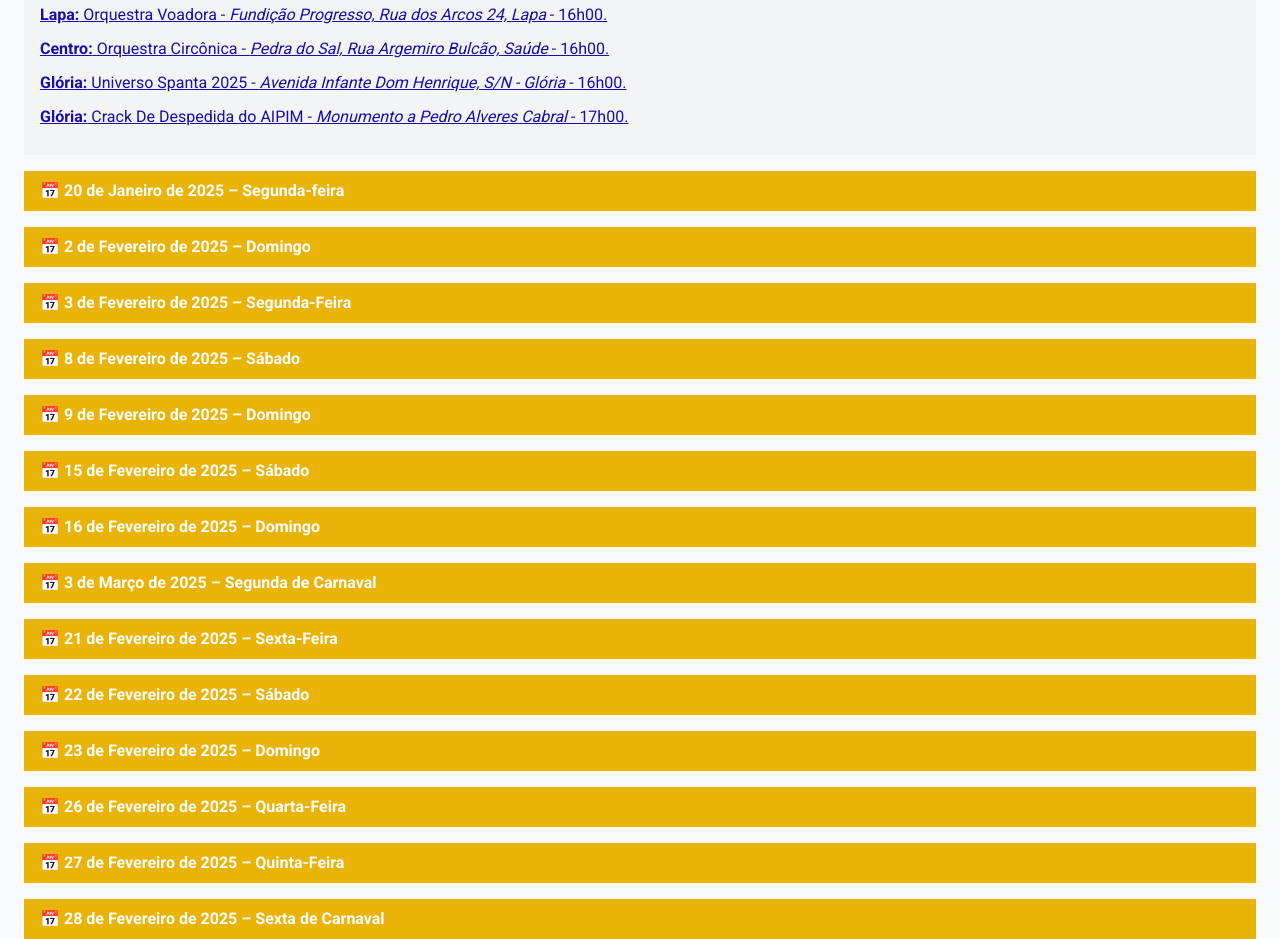
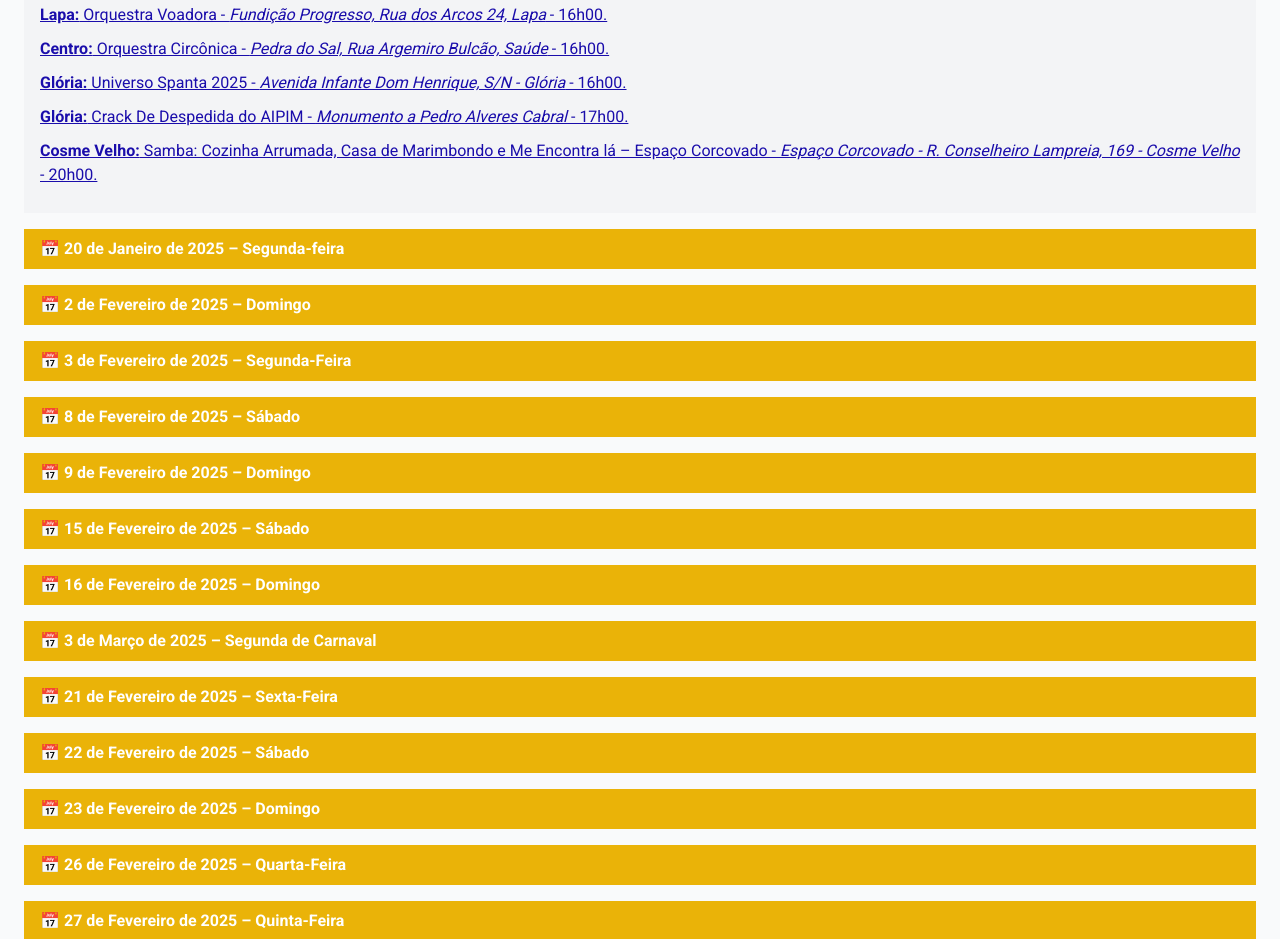
Before and after one commit to itsjhonny/carnaval2025, a plain HTML site: page blocos/index.html in a window 1280 px wide. Shown: the part 971-1910 px from the top of the page. Drawn offline with nearby package versions, Linux system fonts and the light colour scheme; a script that the page names is missing.

Commit message:
blocos 19

```diff
--- a/blocos/index.html
+++ b/blocos/index.html
@@ -366,6 +366,9 @@
                                                         </li>
                                                         <li><strong>Glória:</strong> Crack De Despedida do AIPIM -
                                                                 <em>Monumento a Pedro Alveres Cabral</em> - 17h00.
+                                                        </li>
+                                                        <li><strong>Cosme Velho:</strong> Samba: Cozinha Arrumada, Casa de Marimbondo e Me Encontra lá – Espaço Corcovado -
+                                                                <em>Espaço Corcovado - R. Conselheiro Lampreia, 169 - Cosme Velho</em> - 20h00.
                                                         </li>
                                                 </ul>
                                         </div>
```
